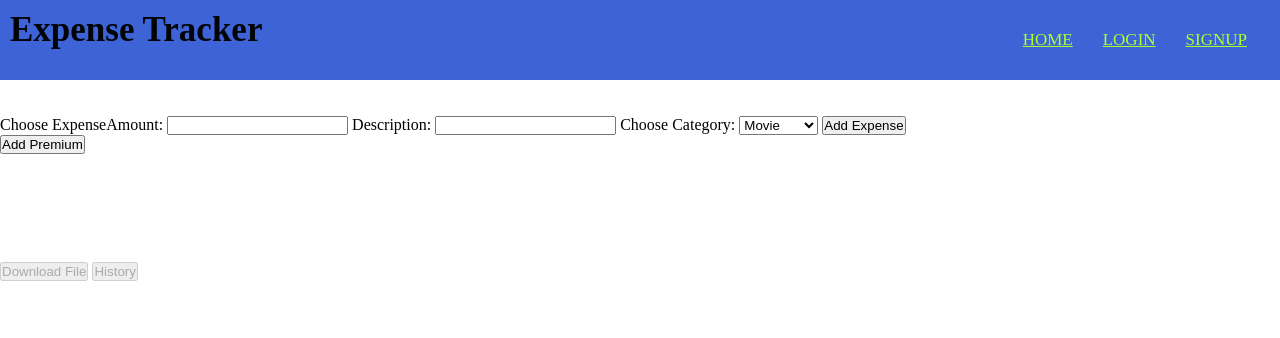
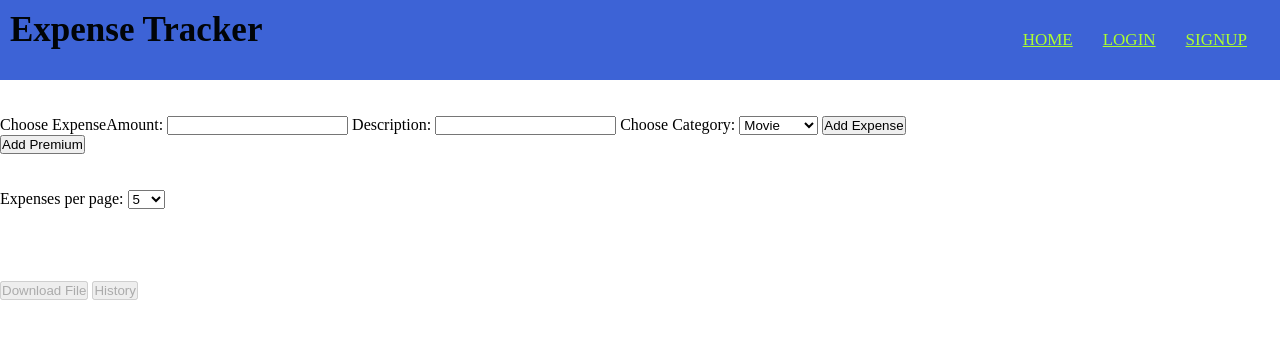
Before and after one commit to Varalakshmi2793/expensetrackercompleteproject, a website: page public/expense.html in a window 1280 px wide. Drawn offline with Linux system fonts and the light colour scheme; no server answers.

Commit message:
pagination updated

```diff
--- a/public/expense.html
+++ b/public/expense.html
@@ -37,7 +37,19 @@
 <script src="https://checkout.razorpay.com/v1/checkout.js"></script>
 <p id="premiumMessage"></p>
 <br><br>
+<p id="listhead"></p>
+<label for="expensesPerPage" >Expenses per page:</label>
+<select id="expensesPerPage" onchange="updateuserdetails()">
+    <option value="5">5</option>
+    <option value="8">8</option>
+    <option value="10">10</option>
+    <option value="20">20</option>
+    <option value="30">30</option>
+    <option value="40">40</option>
+</select>
+<br>
 <ul id="list-id"></ul>
+
 <br><br>
 <div id="leaderboard"></div>
 <div id="pagination"></div> <br><br>
--- a/public/script.js
+++ b/public/script.js
@@ -1,7 +1,7 @@
 const form = document.getElementById('form-control');
 const userlist = document.getElementById('list-id');
 let currentPage = 1;
-const expensesPerPage = 10;
+let expensesPerPage = 10;
 
 window.addEventListener('load', async () => {
     await updateuserdetails();
@@ -54,6 +54,8 @@ form.addEventListener('submit', async function (event) {
 
 async function updateuserdetails() {
     try {
+        expensesPerPage = parseInt(document.getElementById('expensesPerPage').value); // Get the selected value from the dropdown
+
         const token = localStorage.getItem('token');
         const headers = { "Authorization": token };
 
@@ -64,7 +66,7 @@ async function updateuserdetails() {
             const totalExpenses = data.totalExpenses;
             const totalPages = Math.ceil(totalExpenses / expensesPerPage);
 
-            userlist.innerHTML='<h2>Expense</h2>';
+            userlist.innerHTML = '<h2>Expense</h2>';
             data.expenses.forEach(element => {
                 const useritem = document.createElement('li');
                 const usertext = document.createTextNode(`${element.expenseamount}, ${element.description}, ${element.category}`);
@@ -117,7 +119,6 @@ async function updateuserdetails() {
                 paginationDiv.appendChild(nextButton);
             }
 
-
         } else {
             console.error('Fetch request failed:', response.statusText);
         }
@@ -125,6 +126,7 @@ async function updateuserdetails() {
         console.log(error);
     }
 }
+
 async function checkPremiumStatus() {
     try {
         const token = localStorage.getItem('token');
```
Also changed, not shown: controller/expensecontroller.js (+2 -6 lines).
